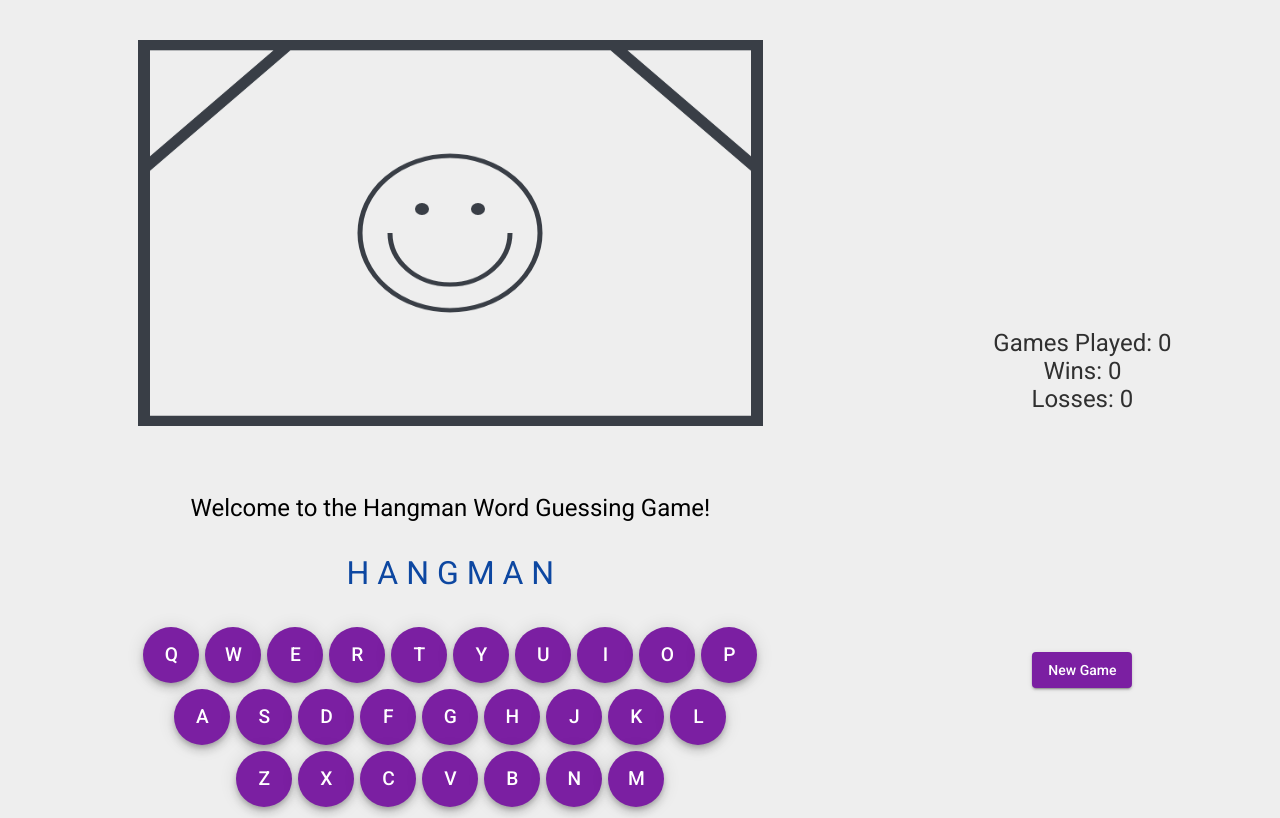
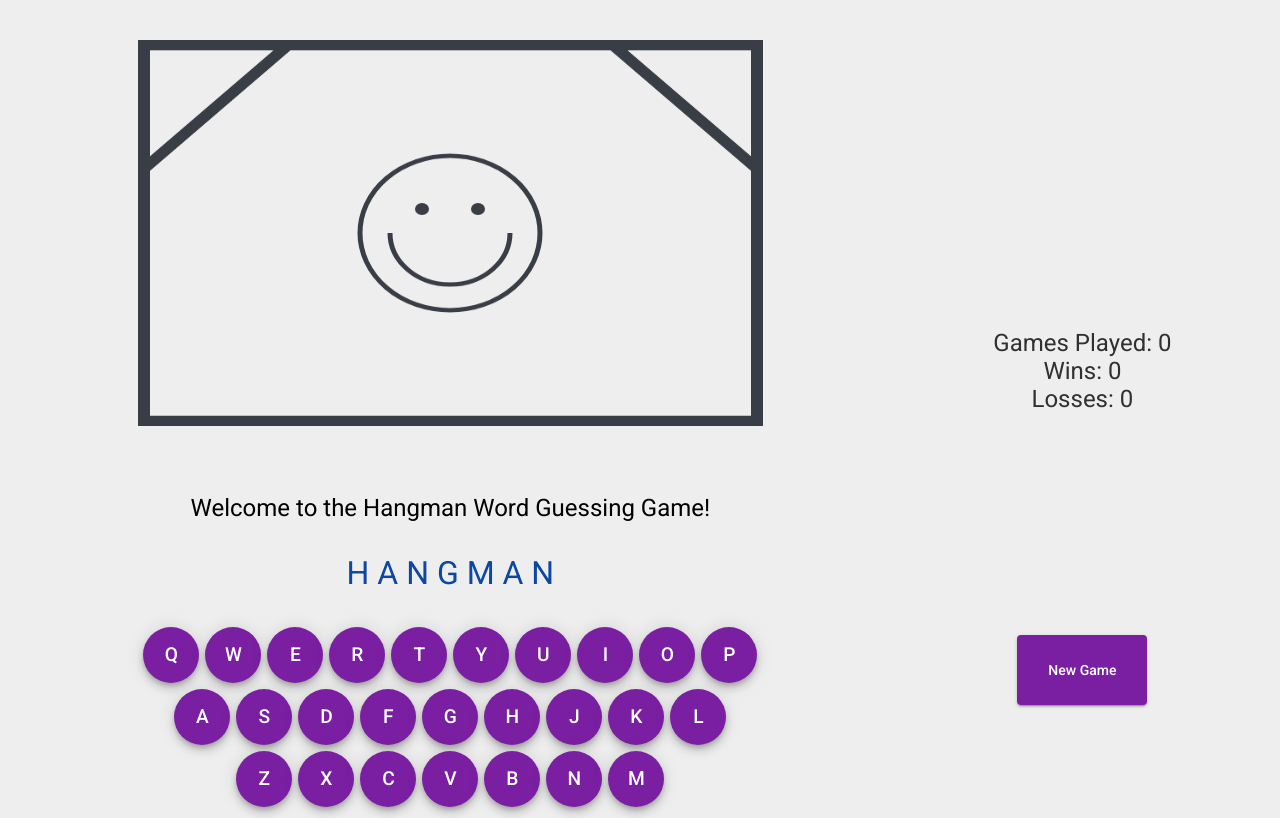
Before and after one commit to helderscrolls/hangman-test, an Angular app: page / in a window 1280 px wide. Built offline with nearby package versions, Linux system fonts and the light colour scheme; no server answers.

Commit message:
fix: changed start game button size

```diff
--- a/src/app/control/control.component.scss
+++ b/src/app/control/control.component.scss
@@ -1,5 +1,7 @@
 button.center-content {
   left: 50%;
   top: 50%;
-  transform: translate(-50%,-50%);
+  transform: translate(-50%, -50%);
+  width: 130px;
+  height: 70px;
 }
```
